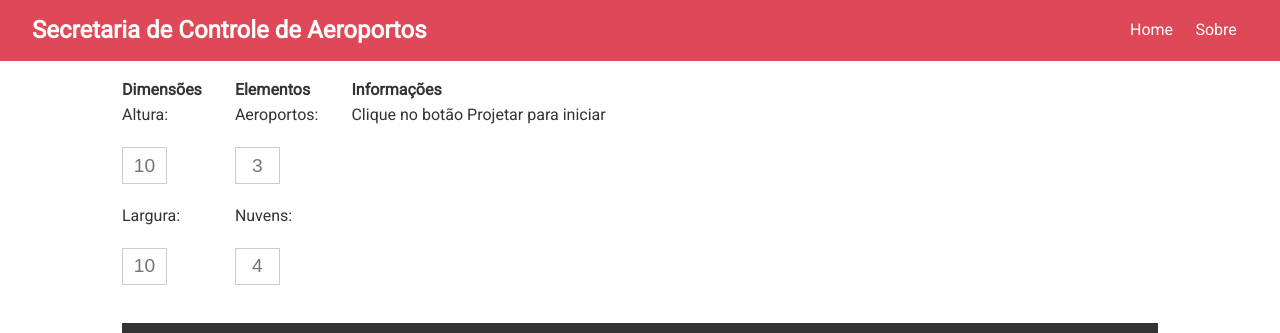
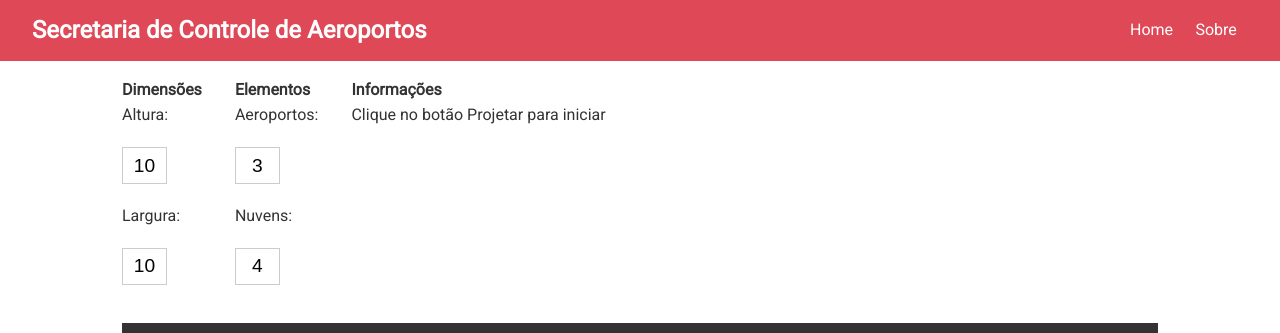
Before and after one commit to nsroncosmo/desafio, a React (Create React App) app in the folder client/: page / in a window 1280 px wide. Shown: the top 333 px of the page. Built offline with nearby package versions, Linux system fonts and the light colour scheme.

Commit message:
Hooks implantanto e (quase) funcional

```diff
--- a/client/src/components/Botoneira.js
+++ b/client/src/components/Botoneira.js
@@ -1,22 +1,32 @@
-import React, { useState } from 'react';
+import React, { useReducer } from 'react';
 
 export default function Botoneira(props) {
 	const estilo = {"float": "left","marginRight": "33px" };
 	const btnInput = {"width": "45px", "textAlign": "center"}
-	const { dimensions, elements, info } = props.data
+	const { /*dimensions, elements,*/ info } = props.data
 
-	const [text, setText] = useState('');
+	const [dataInput, setDataInput] = useReducer(
+    (state, newState) => ({...state, ...newState}),
+    {
+    width:    props.data.dimensions.width,
+    height:   props.data.dimensions.height,
+		airports: props.data.elements.airports,
+		clouds:   props.data.elements.clouds,
+		}
+	);
+
+	const handleChange = evt => {
+		setDataInput({[evt.target.name]: evt.target.value});
+	}
 
 	const onSubmit = e => {
 		e.preventDefault();
-		if(text===''){
-			console.log('ALERTA');
-		}else{
-			console.log('OK!');
-		}
+//		if(text===''){
+//			props.setAlert('Verfique o valor entrado','light');
+//		}else{
+//			console.log('OK!');
+//		}
 	}
-
-	const onChange = e => setText(e.target.value);
 
 	return (
 
@@ -24,15 +34,15 @@ export default function Botoneira(props) {
 			<div style ={estilo}>
 				<h4>Dimensões</h4>
 				<div>
-					<p>Altura: <input style={btnInput} value={text} onChange={onChange} type="text" name="width" placeholder={dimensions.height}/></p>
-					<p>Largura: <input style={btnInput} value={text} onChange={onChange} type="text" name="width" placeholder={dimensions.width}/></p>
+					<p>Altura:     <input style={btnInput} onChange={handleChange} type="text" name="width"   value={dataInput.height}/></p>
+					<p>Largura:    <input style={btnInput} onChange={handleChange} type="text" name="height"  value={dataInput.width}/></p>
 				</div>
 			</div>
 			<div style ={estilo}>
 				<h4>Elementos</h4>
 				<div>
-					<p>Aeroportos: <input style={btnInput} value={text} onChange={onChange} type="text" name="airports" placeholder={elements.airports}/></p>
-					<p>Nuvens:  <input style={btnInput} value={text} onChange={onChange} type="text" name="clouds" placeholder={elements.clouds}/></p>
+					<p>Aeroportos: <input style={btnInput} onChange={handleChange} type="text" name="airports" value={dataInput.airports}/></p>
+					<p>Nuvens:     <input style={btnInput} onChange={handleChange} type="text" name="clouds"   value={dataInput.clouds}/></p>
 				</div>
 			</div>
 			<div style ={estilo}>
@@ -50,6 +60,10 @@ export default function Botoneira(props) {
 			</div>
 		</form>
 	)
-//				<button className="btn btn-dark my-1">Projetar</button>
+
+/*
+					<p>Altura: <input style={btnInput} value={text} onChange={onChange} type="text" name="width" placeholder={dimensions.height}/></p>
+					<p>Largura: <input style={btnInput} value={text} onChange={onChange} type="text" name="width" placeholder={dimensions.width}/></p>
+*/
 
 }
--- a/client/src/components/Controller.js
+++ b/client/src/components/Controller.js
@@ -1,20 +1,30 @@
-import React, { Fragment } from 'react';
+import React, { Fragment, useState } from 'react';
 import Botoneira from '../components/Botoneira';
 import Fundo from '../components/Fundo';
+import Alert from '../components/Layout/Alert';
 import Map from './Map';
 //import { callAPI } from '../utils/utils';
 //const { callAPI, guid  } = require('../utils/utils');
 
 
 export default function Controller(props){
+	const [alert,setAlert] = useState(null);
+	//	callAPI();
 
-	//	callAPI();
+//	setAlert = (msg,type) =>{
+//		alert= {msg,type}
+//		setTimeout( () =>  )
+//	}
 
 //render() {
 	return (
 		<Fragment>
 				<div className="container">
-					<Botoneira data={props.data}/>
+					<Alert alert={alert} />
+					<Botoneira
+						setAlert={setAlert}
+						data={props.data}
+						/>
 				</div>
 				<Map />
 				<div className="container">
--- /dev/null
+++ b/client/src/components/Layout/Alert.js
@@ -0,0 +1,13 @@
+import React from 'react';
+
+const Alert = ({alert}) => {
+	return (
+		alert !== null && (
+			<div className={`alert alert-${alert.type}`}>
+				<i className='fas fa-info-circle' />{alert.msg}
+			</div>
+		)
+	);
+};
+
+export default Alert;
```
